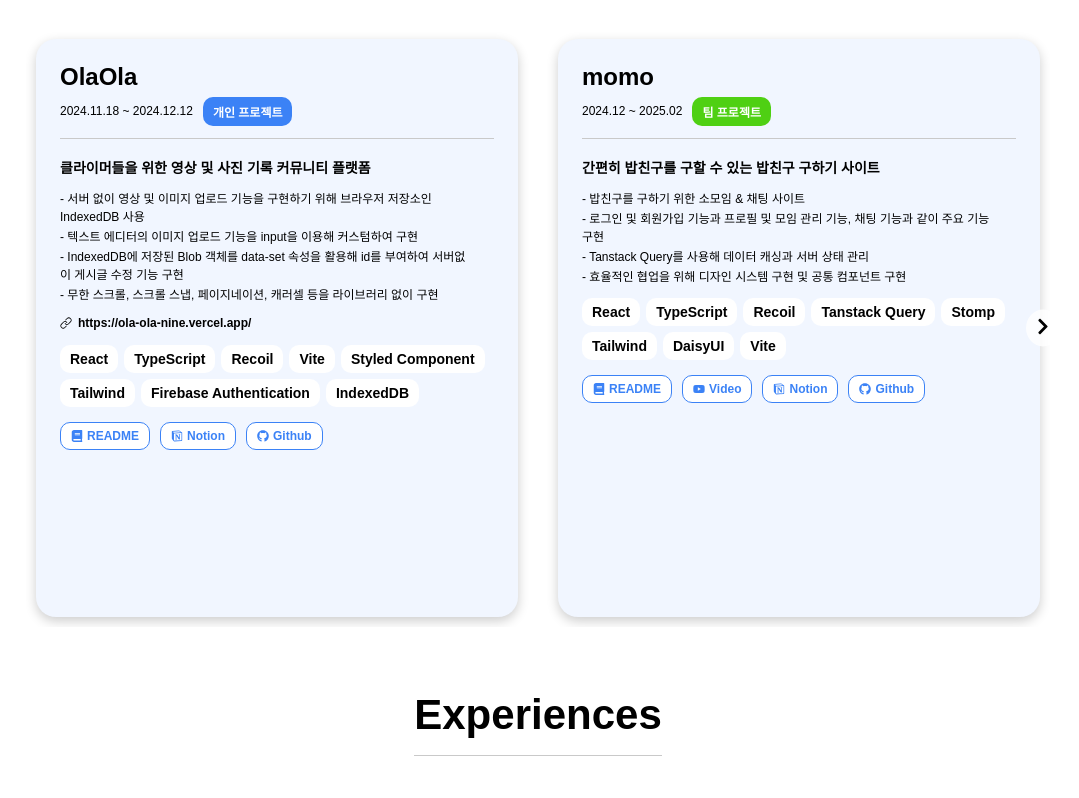
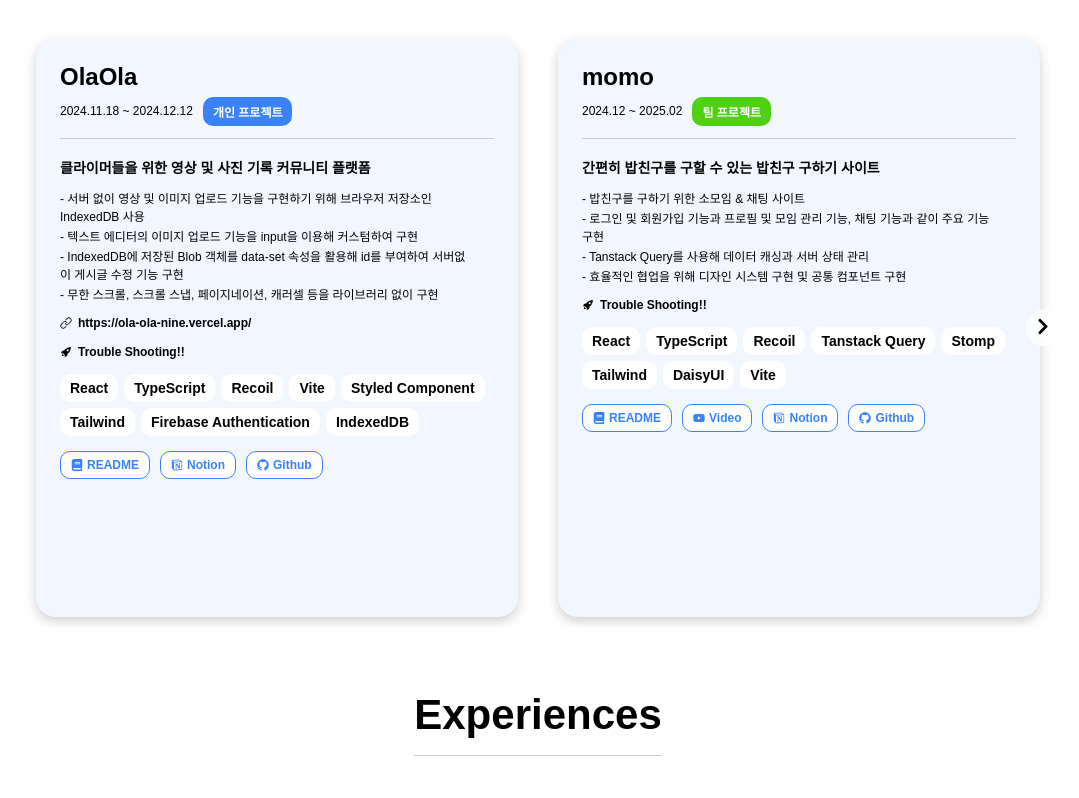
Before and after one commit to wlals4264/bluemin-portfolio, a Next.js app: page / in a window 1280 px wide. Shown: the part 1637-2435 px from the top of the page, without its empty margins (102-1181 px from the left). Built offline with nearby package versions, Linux system fonts and the light colour scheme; a web font is replaced by a local one.

Commit message:
Refactor: 프로젝트 카드에 트러블 슈팅 추가

```diff
--- a/src/components/projects/ProjectCard.tsx
+++ b/src/components/projects/ProjectCard.tsx
@@ -4,6 +4,7 @@ import { GoLink } from 'react-icons/go';
 import { FaBook, FaYoutube, FaGithub } from 'react-icons/fa';
 import { RxNotionLogo } from 'react-icons/rx';
 import { SiVelog } from 'react-icons/si';
+import { IoIosRocket } from 'react-icons/io';
 import Link from 'next/link';
 
 interface ProjectCardProps {
@@ -18,6 +19,7 @@ interface ProjectCardProps {
   projectNotionUrl?: string;
   projectGithubUrl?: string;
   projectVelogUrl?: string;
+  troubleShootingNotionUrl?: string;
   onClick: () => void;
 }
 
@@ -33,6 +35,7 @@ const ProjectCard: React.FC<ProjectCardProps> = ({
   projectNotionUrl,
   projectGithubUrl,
   projectVelogUrl,
+  troubleShootingNotionUrl,
   onClick,
 }) => {
   return (
@@ -61,6 +64,15 @@ const ProjectCard: React.FC<ProjectCardProps> = ({
           <GoLink />
           <a href={projectUrl} target="_blank">
             {projectUrl}
+          </a>
+        </div>
+      )}
+
+      {troubleShootingNotionUrl && (
+        <div className="project-card-trouble-shooting-container">
+          <IoIosRocket className="rocket-icon" />
+          <a href={troubleShootingNotionUrl} target="_blank">
+            Trouble Shooting!!
           </a>
         </div>
       )}
--- a/src/components/projects/Projects.tsx
+++ b/src/components/projects/Projects.tsx
@@ -109,6 +109,7 @@ const Projects = forwardRef<HTMLDivElement>((_, ref) => {
                 projectNotionUrl={project.notionUrl}
                 projectGithubUrl={project.githubUrl}
                 projectVelogUrl={project.velogUrl}
+                troubleShootingNotionUrl={project.troubleShootingNotionUrl}
                 onClick={() => handleClickProjectCard(index)}
               />
             </SwiperSlide>
--- a/src/mocks/projects.ts
+++ b/src/mocks/projects.ts
@@ -13,6 +13,7 @@ export interface ProjectCardData {
   notionUrl?: string;
   githubUrl?: string;
   velogUrl?: string;
+  troubleShootingNotionUrl?: string;
 }
 
 const project1: ProjectCardData = {
@@ -52,6 +53,8 @@ const project1: ProjectCardData = {
   ],
   notionUrl: 'https://platinum-literature-af9.notion.site/OlaOla-13b9b3c1166f816ab8c1ef869977bfce?pvs=74',
   githubUrl: 'https://github.com/wlals4264/olaola',
+  troubleShootingNotionUrl:
+    'https://platinum-literature-af9.notion.site/OlaOla-Trouble-Shooting-21f9b3c1166f80ec8ce5f0ecb613910e',
 };
 
 const project2: ProjectCardData = {
@@ -87,6 +90,8 @@ const project2: ProjectCardData = {
     '디자인 시스템(Figma 기반)과 서버 상태 관리(Tanstack Query)을 통해 UI/UX 일관성과 상태 흐름을 최적화. isPending, isSuccess 상태를 버튼 및 모달과 연동하여 사용자 행동에 따른 피드백을 명확히 제공.',
   notionUrl: 'https://skitter-chord-6cc.notion.site/836b52c3253b4803974d1d6b42d99338?pvs=74',
   githubUrl: 'https://github.com/Team-momo-front/momo-front',
+  troubleShootingNotionUrl:
+    'https://platinum-literature-af9.notion.site/momo-Trouble-Shooting-21f9b3c1166f8092a39bc4cc2c3e44ea?pvs=73',
 };
 
 const project3: ProjectCardData = {
@@ -110,6 +115,8 @@ const project3: ProjectCardData = {
   ],
   mainFeatures: '라이브러리 없이 순수 웹소켓 API를 활용한 실시간 채팅 기능 구현 및 소켓 컨트롤러 구조 설계',
   velogUrl:
+    'https://velog.io/@wlals4264/series/%ED%86%A0%EC%9D%B4%ED%94%84%EB%A1%9C%EC%A0%9D%ED%8A%B8-MBTI-%EB%9E%9C%EB%8D%A4%EC%B1%84%ED%8C%85',
+  troubleShootingNotionUrl:
     'https://velog.io/@wlals4264/series/%ED%86%A0%EC%9D%B4%ED%94%84%EB%A1%9C%EC%A0%9D%ED%8A%B8-MBTI-%EB%9E%9C%EB%8D%A4%EC%B1%84%ED%8C%85',
 };
 
--- a/src/styles/components/ProjectCard.scss
+++ b/src/styles/components/ProjectCard.scss
@@ -94,6 +94,21 @@
     }
   }
 
+  .project-card-trouble-shooting-container {
+    display: flex;
+    align-items: center;
+    gap: 6px;
+    margin-bottom: 15px;
+    font-size: 12px;
+    font-weight: bold;
+
+    a {
+      &:hover {
+        color: rgb(253, 82, 82);
+      }
+    }
+  }
+
   .project-card-skills-container {
     display: flex;
     flex-wrap: wrap;
```
